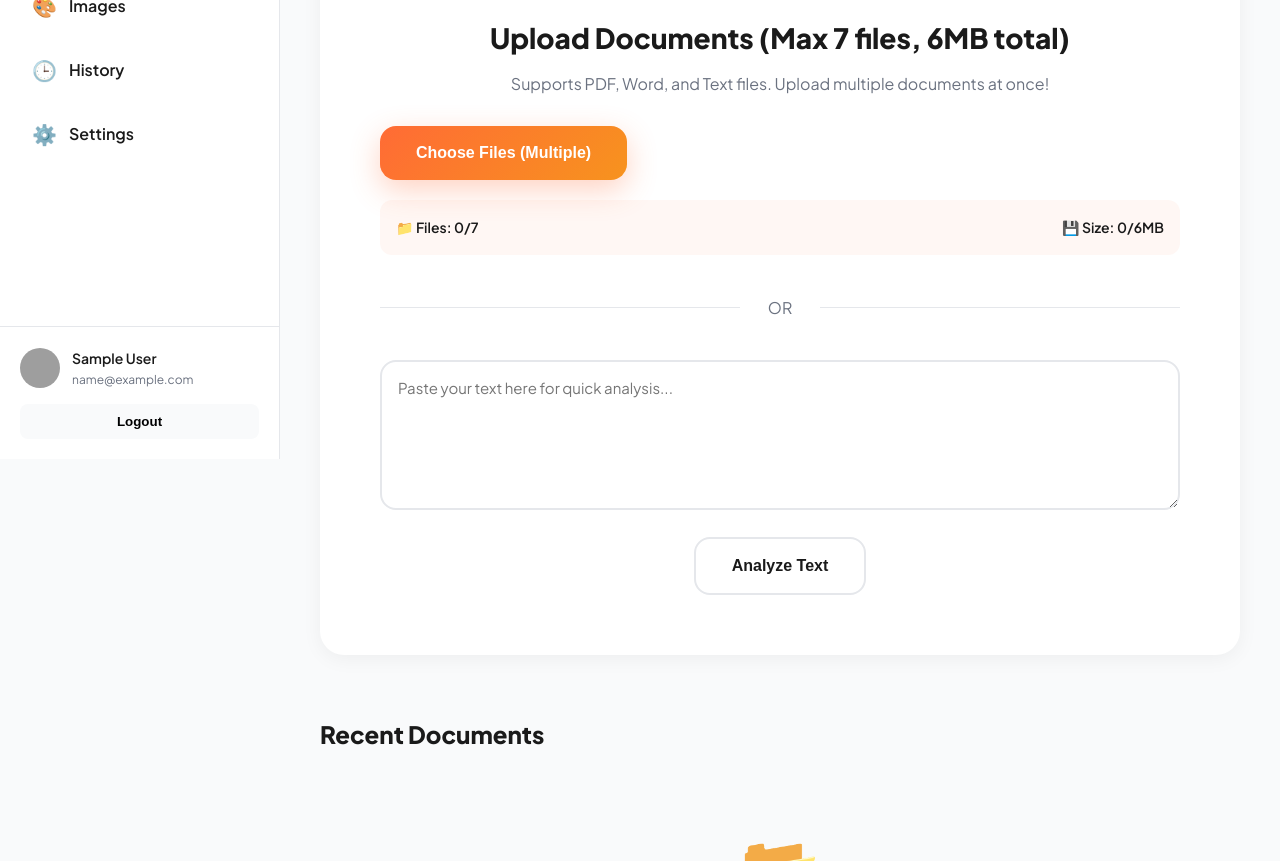
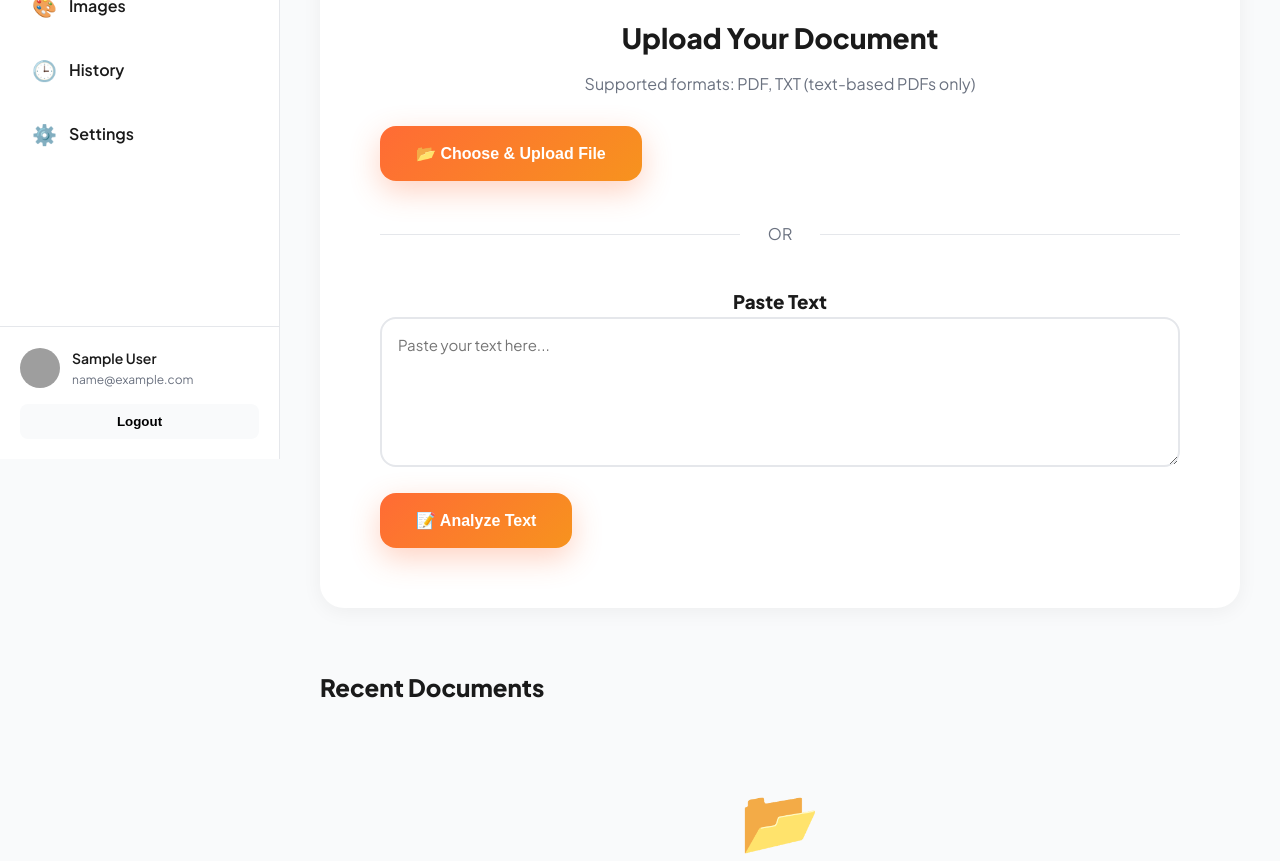
Before and after one commit to Asqi06/AI-for-all, a plain HTML site: page document.html in a window 1280 px wide. Shown: the part 341-1202 px from the top of the page. Drawn offline with Linux system fonts and the light colour scheme; sample sign-in values are in the browser's storage; grey boxes are pictures that could not be loaded.

Commit message:
Fix document upload handler function name

```diff
--- a/document-analysis.js
+++ b/document-analysis.js
@@ -287,9 +287,40 @@ function showNotification(message, type = 'info') {
     setTimeout(() => notification.remove(), 300);
   }, 4000);
 }
+// Handle pasted text
+async function uploadPastedText() {
+  const text = document.getElementById('pastedText').value.trim();
 
-// Export functions
+  if (!text) {
+    showNotification('Please paste some text first!', 'warning');
+    return;
+  }
+
+  if (text.length < 50) {
+    showNotification('Text is too short. Please paste at least 50 characters.', 'warning');
+    return;
+  }
+
+  showNotification('📄 Processing text...', 'info');
+
+  uploadedDocument = {
+    name: 'Pasted Text',
+    type: 'text/plain',
+    size: text.length,
+    content: text,
+    uploadDate: new Date().toISOString()
+  };
+
+  displayDocumentInfo();
+  showNotification('✅ Text uploaded successfully!', 'success');
+
+  // Clear textarea
+  document.getElementById('pastedText').value = '';
+}
+
+// Export all functions
 window.uploadDocument = uploadDocument;
+window.uploadPastedText = uploadPastedText;
 window.analyzeDocument = analyzeDocument;
 window.extractKeyPoints = extractKeyPoints;
 window.askQuestion = askQuestion;
--- a/document.html
+++ b/document.html
@@ -75,28 +75,27 @@
     <!-- Upload Section -->
 <div class="upload-section">
   <div class="upload-card">
-    <div class="upload-icon">📤</div>
-    <h2>Upload Documents (Max 7 files, 6MB total)</h2>
-    <p>Supports PDF, Word, and Text files. Upload multiple documents at once!</p>
+    <div class="upload-icon">📄</div>
+    <h2>Upload Your Document</h2>
+    <p>Supported formats: PDF, TXT (text-based PDFs only)</p>
 
-    <input type="file" id="docFileInput" accept=".pdf,.doc,.docx,.txt" multiple style="display:none" onchange="handleDocumentUpload(event)">
-    <button class="btn-primary" onclick="document.getElementById('docFileInput').click()">
-      Choose Files (Multiple)
+    <!-- File input with correct function -->
+    <input type="file" id="documentUpload" accept=".pdf,.txt" onchange="uploadDocument()" style="display:none;">
+
+    <button class="btn-primary" onclick="document.getElementById('documentUpload').click()">
+      📂 Choose & Upload File
     </button>
-
-    <div class="upload-stats">
-      <div class="stat">📁 Files: <span id="fileCount">0/7</span></div>
-      <div class="stat">💾 Size: <span id="totalSize">0/6MB</span></div>
-    </div>
 
     <div class="or-divider">OR</div>
 
     <div class="paste-section">
-      <textarea id="pasteText" placeholder="Paste your text here for quick analysis..." rows="6"></textarea>
-      <button class="btn-secondary" onclick="analyzeText()">Analyze Text</button>
+      <h3>Paste Text</h3>
+      <textarea id="pastedText" placeholder="Paste your text here..." rows="6"></textarea>
+      <button class="btn-primary" onclick="uploadPastedText()">📝 Analyze Text</button>
     </div>
   </div>
 </div>
+
 
 
     <!-- Analysis Result Section -->
```
